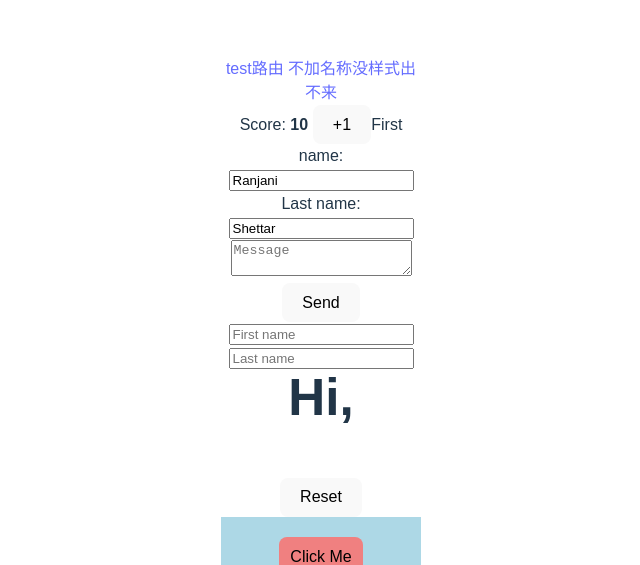
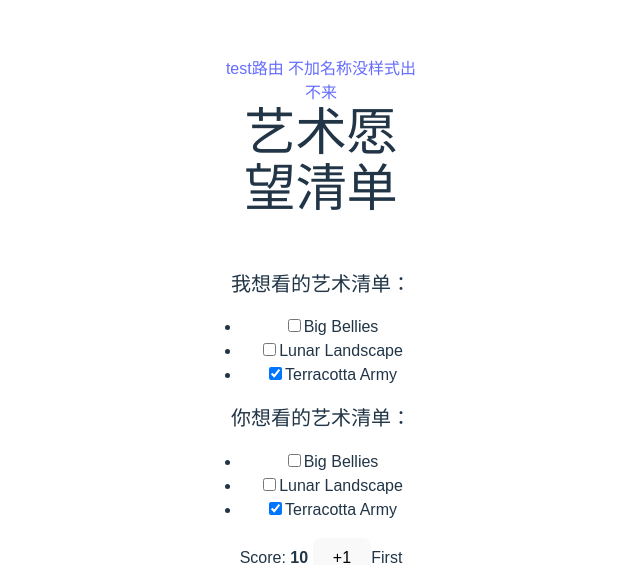
Before and after one commit to EthanShen10086/react-learning, a React (Vite) app: page /poem in a window 1280 px wide. Shown: the part 243-808 px from the top of the page, without its empty margins (319-959 px from the left). Built offline with nearby package versions, Linux system fonts and the light colour scheme.

Commit message:
feat: add change array operation

```diff
--- a/src/components/clock/clock.jsx
+++ b/src/components/clock/clock.jsx
@@ -112,7 +112,6 @@
 		</div>
 	);
 }
-
 export function Scoreboard() {
 	const [player, setPlayer] = useState({
 		firstName: 'Ranjani',
@@ -176,7 +175,6 @@
 	const clockClassName = useMemo(() => {
 		if (!time) return;
 		let hours = time.getHours();
-		console.log(hours, '== hours');
 		return hours >= 0 && hours <= 6 ? 'day' : 'night';
 	}, [time]);
 
--- /dev/null
+++ b/src/components/gift-list/GiftList.jsx
@@ -0,0 +1,64 @@
+import { useState } from 'react';
+
+let nextId = 3;
+const initialList = [
+	{ id: 0, title: 'Big Bellies', seen: false },
+	{ id: 1, title: 'Lunar Landscape', seen: false },
+	{ id: 2, title: 'Terracotta Army', seen: true },
+];
+
+export default function BucketList() {
+	const [myList, setMyList] = useState(initialList);
+	const [yourList, setYourList] = useState(initialList);
+
+	function handleToggleMyList(artworkId, nextSeen) {
+		const myNextList = [...myList];
+		const artwork = myNextList.find((a) => a.id === artworkId);
+		// artwork.seen = nextSeen;
+		// setMyList(myNextList);
+		// const result = [...myList, { ...artwork, seen: nextSeen }];
+		const restArtWork = myNextList.filter((item) => item.id !== artwork.id);
+		const result = [...restArtWork, { ...artwork, seen: nextSeen }];
+		setMyList(result);
+	}
+
+	function handleToggleYourList(artworkId, nextSeen) {
+		const yourNextList = [...yourList];
+		const artwork = yourNextList.find((a) => a.id === artworkId);
+		const restArtWork = yourNextList.filter((item) => item.id !== artwork.id);
+		const result = [...restArtWork, { ...artwork, seen: nextSeen }];
+		// const result = [...yourList, { ...artwork, seen: nextSeen }];
+		setYourList(result);
+	}
+
+	return (
+		<>
+			<h1>艺术愿望清单</h1>
+			<h2>我想看的艺术清单：</h2>
+			<ItemList artworks={myList} onToggle={handleToggleMyList} />
+			<h2>你想看的艺术清单：</h2>
+			<ItemList artworks={yourList} onToggle={handleToggleYourList} />
+		</>
+	);
+}
+
+function ItemList({ artworks, onToggle }) {
+	return (
+		<ul>
+			{artworks.map((artwork) => (
+				<li key={artwork.id}>
+					<label>
+						<input
+							type="checkbox"
+							checked={artwork.seen}
+							onChange={(e) => {
+								onToggle(artwork.id, e.target.checked);
+							}}
+						/>
+						{artwork.title}
+					</label>
+				</li>
+			))}
+		</ul>
+	);
+}
--- a/src/components/poem/poem.jsx
+++ b/src/components/poem/poem.jsx
@@ -1,4 +1,5 @@
 import Clock from '../clock/clock';
+import BucketList from '../gift-list/GiftList';
 const poem = {
 	lines: [
 		'I write, erase, rewrite',
@@ -10,6 +11,7 @@
 export default function Poem() {
 	return (
 		<article>
+			<BucketList />
 			<Clock time={new Date()} />
 			{poem.lines.map((line, index) => {
 				return (
```
